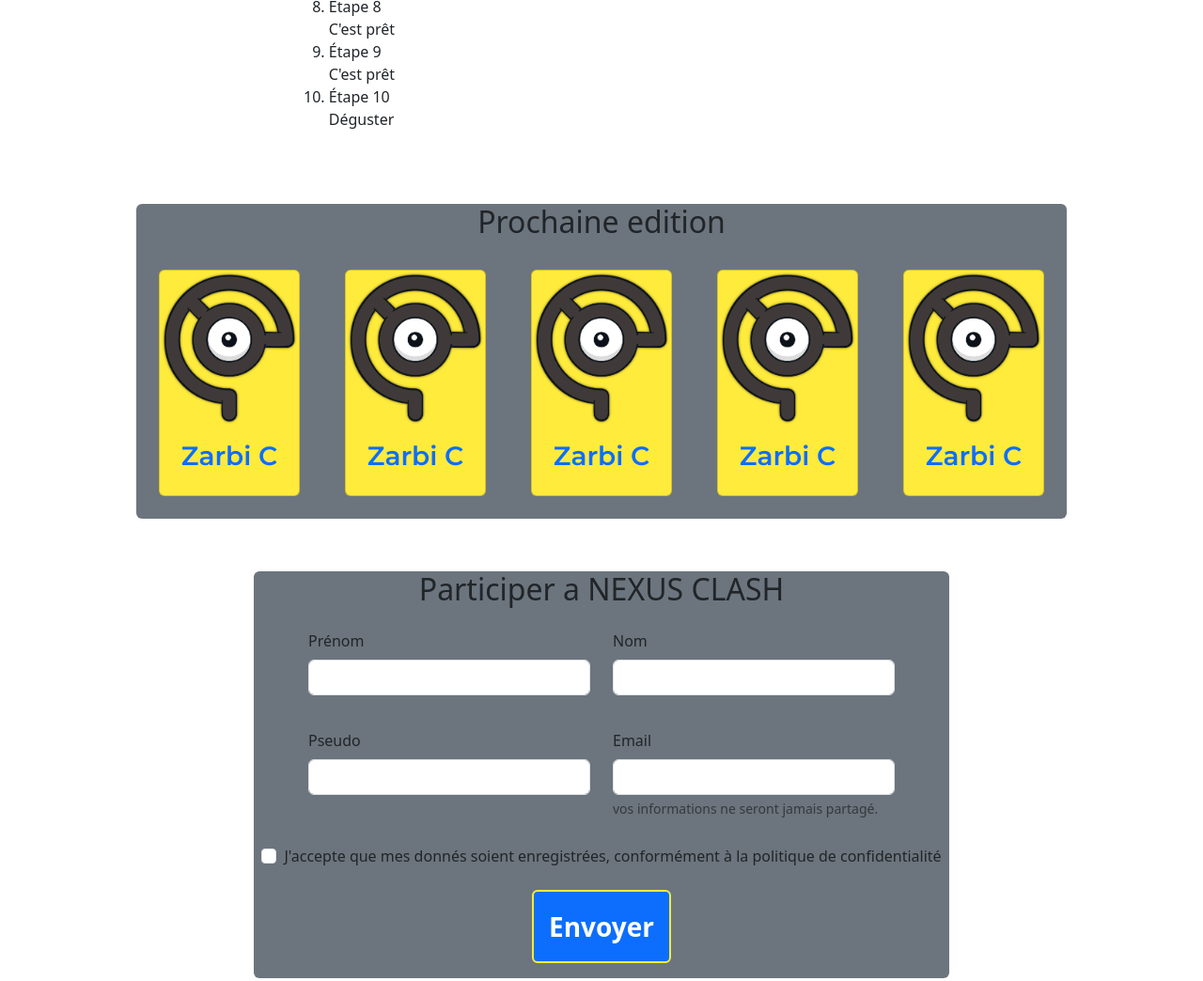
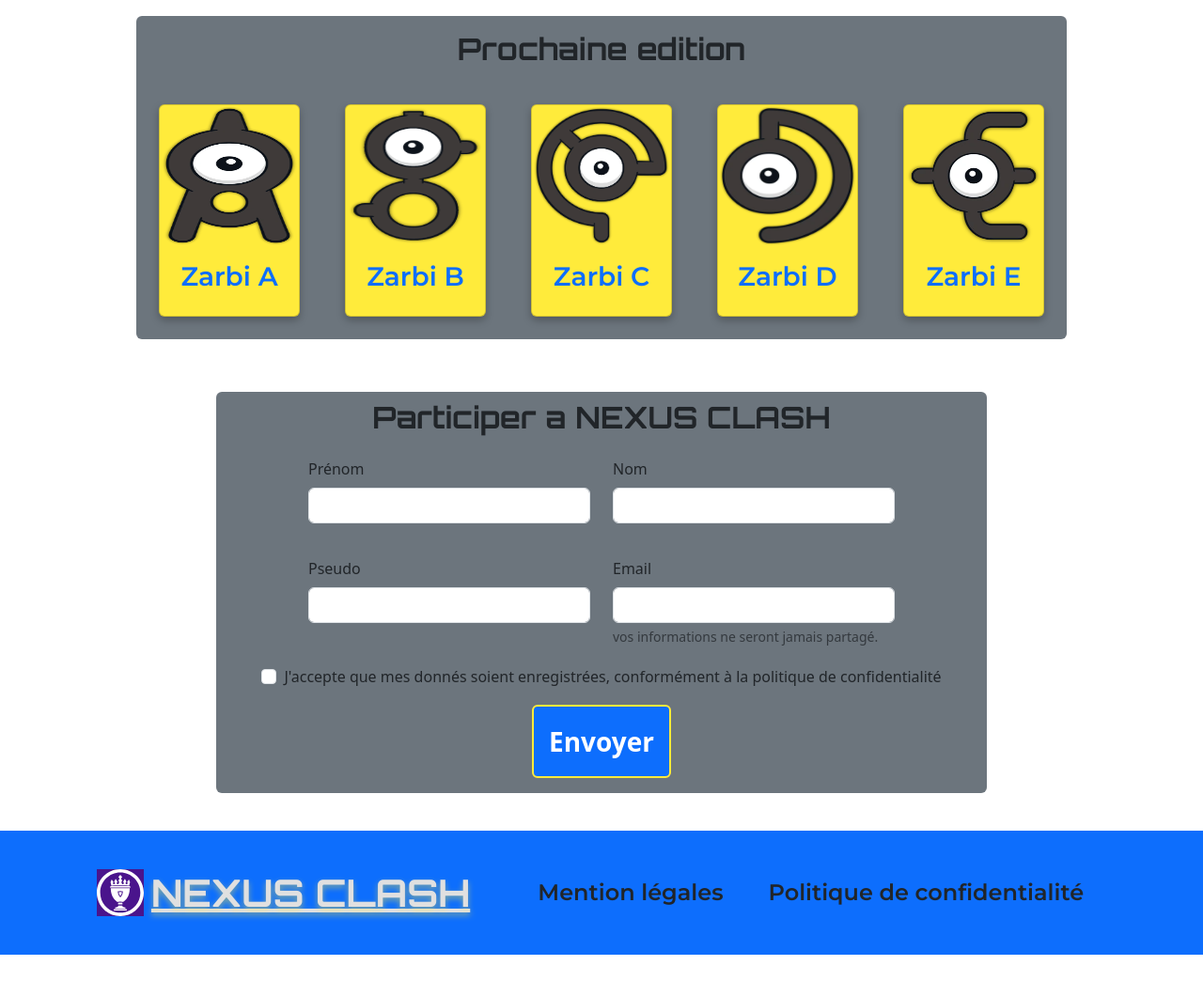
Before and after one commit to fraxi0n/BRIEF3_maquettes_imp_bootstrap, a website with bundled scripts: page index.html in a window 1280 px wide. Shown: the part 1063-2107 px from the top of the page at 94% size. After the commit the page ends 2079 px from the top, so only its background shows below. Built offline with nearby package versions, Linux system fonts and the light colour scheme.

Commit message:
fix style section+ add  mediaqueries header

```diff
--- a/css/style.css
+++ b/css/style.css
@@ -32,7 +32,7 @@ body {
     font-weight: 400;
     font-style: normal;
     font-variation-settings:
-        "wdth" 100;
+    "wdth" 100;
 }
 
 
@@ -76,7 +76,8 @@ body {
 .header {
     display: flex;
     width: 100%;
-    justify-content: space-between;
+    justify-content: center ;
+    gap : 20px;
     align-items: center;
     background-color: var(--primary-color);
 
@@ -134,6 +135,11 @@ h1 {
 
 }
 
+.shadow-box-dark {
+    box-shadow: 0 4px 8px #00000040 !important;
+
+}
+
 .max-width-1100 {
     margin: 10px;
     max-width: 1100px !important;
@@ -147,3 +153,19 @@ h1 {
 .champ {
     width: 300px;
 }
+
+
+.card-img-size {
+    height: 150px
+}
+
+
+@media (min-width: 1050px) {
+
+    .is-desktop-display-none {
+
+        display: none;
+
+    }
+
+}
--- a/index.html
+++ b/index.html
@@ -33,7 +33,7 @@
 <body>
 
   <header>
-    <div class="accordion" id="accordionExample">
+    <div class="accordion is-desktop-display-none" id="accordionExample">
       <div class="accordion-item">
         <div>
 
@@ -162,23 +162,23 @@
                         <div class="d-flex flex-column align-items-center  bg-secondary m-1 max-width-1100 rounded-2">
 
 
-        <h2>Prochaine edition</h2>
+                          <h2  class="orbitron  m-3">Prochaine edition</h2>
 
-        <div class="d-flex flex-row gap-5 flex-wrap justify-content-around m-4">
+                          <div class="d-flex flex-row gap-5 flex-wrap justify-content-around m-4 ">
 
-          <div class="d-flex flex-row gap-5 justify-content-between">
+                            <div class="d-flex flex-row gap-5 justify-content-between ">
 
-            <div class="card text-bg-tertiary" style="width: 150px;">
-              <img src="src/ressources/C.webp" class="card-img-top" alt="...">
+                              <div class="card text-bg-tertiary shadow-box-dark" style="width: 150px;">
+                                <img src="src/ressources/A.webp" class="card-img-top card-img-size" alt="...">
                                 <div class="card-body">
-                <h3 class="card-title text-center montserrat text-primary"> Zarbi C</h3>
+                                  <h3 class="card-title text-center montserrat text-primary"> Zarbi A</h3>
                                 </div>
                               </div>
 
-            <div class="card text-bg-tertiary" style="width: 150px;">
-              <img src="src/ressources/C.webp" class="card-img-top" alt="...">
+                              <div class="card text-bg-tertiary shadow-box-dark" style="width: 150px;">
+                                <img src="src/ressources/B.webp" class="card-img-top card-img-size" alt="...">
                                 <div class="card-body">
-                <h3 class="card-title text-center montserrat text-primary"> Zarbi C</h3>
+                                  <h3 class="card-title text-center montserrat text-primary"> Zarbi B</h3>
                                 </div>
                               </div>
                             </div>
@@ -187,8 +187,8 @@
                             <div class="d-flex flex-row gap-5 justify-content-center flex-wrap">
 
 
-            <div class="card text-bg-tertiary" style="width: 150px;">
-              <img src="src/ressources/C.webp" class="card-img-top" alt="...">
+                              <div class="card text-bg-tertiary shadow-box-dark" style="width: 150px">
+                                <img src="src/ressources/C.webp" class="card-img-top card-img-size " alt="...">
                                 <div class="card-body">
                                   <h3 class="card-title text-center montserrat text-primary"> Zarbi C</h3>
                                 </div>
@@ -196,18 +196,18 @@
 
 
 
-            <div class="card text-bg-tertiary" style="width: 150px;">
-              <img src="src/ressources/C.webp" class="card-img-top" alt="...">
+                              <div class="card text-bg-tertiary shadow-box-dark" style="width: 150px;">
+                                <img src="src/ressources/D.webp" class="card-img-top card-img-size" alt="...">
                                 <div class="card-body">
-                <h3 class="card-title text-center montserrat text-primary"> Zarbi C</h3>
+                                  <h3 class="card-title text-center montserrat text-primary"> Zarbi D</h3>
                                 </div>
                               </div>
 
 
-            <div class="card text-bg-tertiary" style="width: 150px;">
-              <img src="src/ressources/C.webp" class="card-img-top" alt="...">
+                              <div class="card text-bg-tertiary shadow-box-dark" style="width: 150px;">
+                                <img src="src/ressources/E.webp" class="card-img-top card-img-size" alt="...">
                                 <div class="card-body">
-                <h3 class="card-title text-center montserrat text-primary"> Zarbi C</h3>
+                                  <h3 class="card-title text-center montserrat text-primary"> Zarbi E</h3>
                                 </div>
                               </div>
 
@@ -221,11 +221,11 @@
 
 
 
-    <section class=" d-flex justify-content-center m-5">
+                      <section class=" d-flex justify-content-center m-3">
 
                         <div class="d-flex flex-column align-items-center  bg-secondary m-1 max-width-1100 rounded-2">
 
-        <h2>Participer a NEXUS CLASH</h2>
+                          <h2 class="orbitron m-2">Participer a NEXUS CLASH</h2>
 
                           <form class="d-flex flex-column align-items-center">
                             <div class="d-flex justify-content-center flex-wrap m-3 gap-4">
@@ -257,7 +257,7 @@
 
                             </div>
 
-          <div class="m-2 form-check">
+                            <div class="me-5 ms-5 form-check">
                               <input type="checkbox" class="form-check-input" id="exampleCheck1">
                               <label class="form-check-label" for="exampleCheck1">J'accepte que mes donnés soient enregistrées,
                                 conformément à la politique de confidentialité </label>
```
Also changed, not shown: src/ressources/A.webp (added), src/ressources/B.webp (added). Lines whose indentation alone changed are shown as unchanged.
